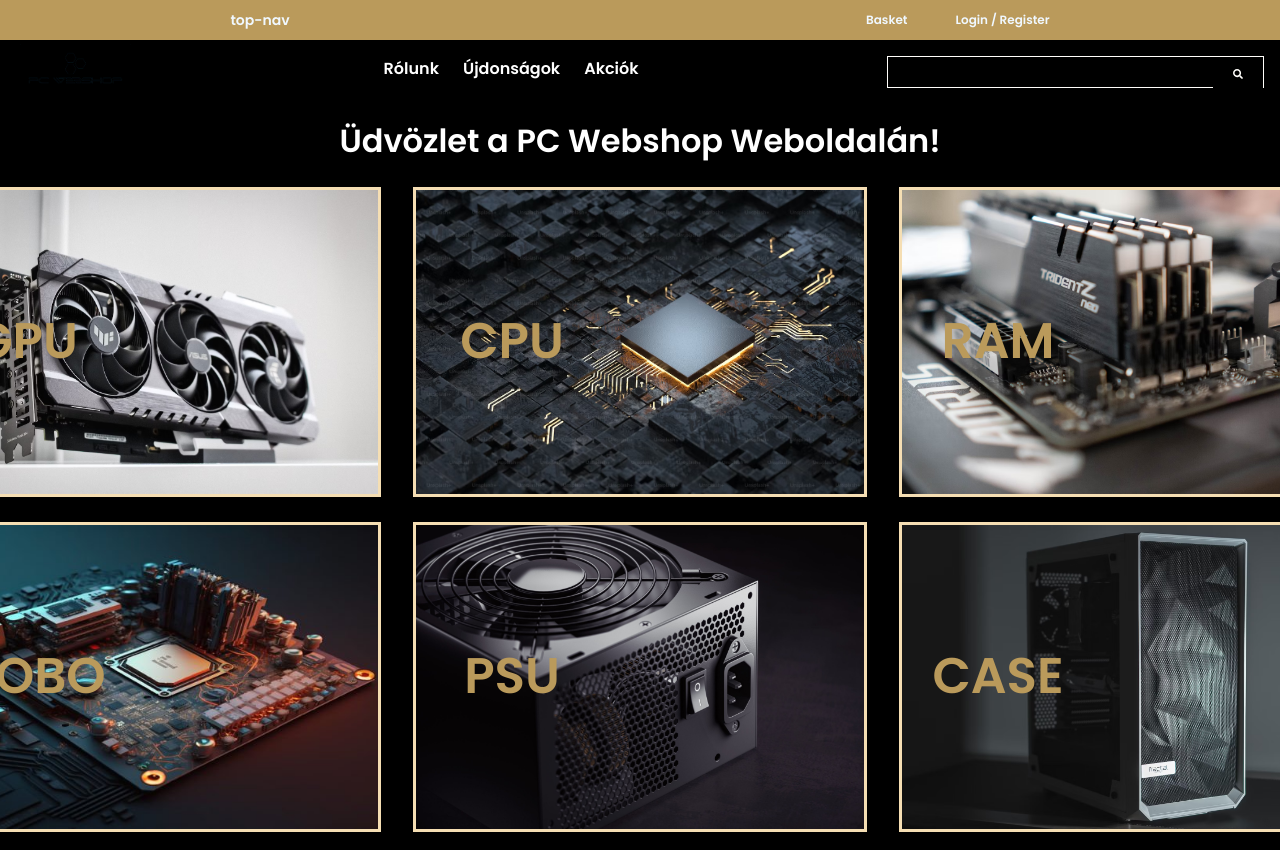
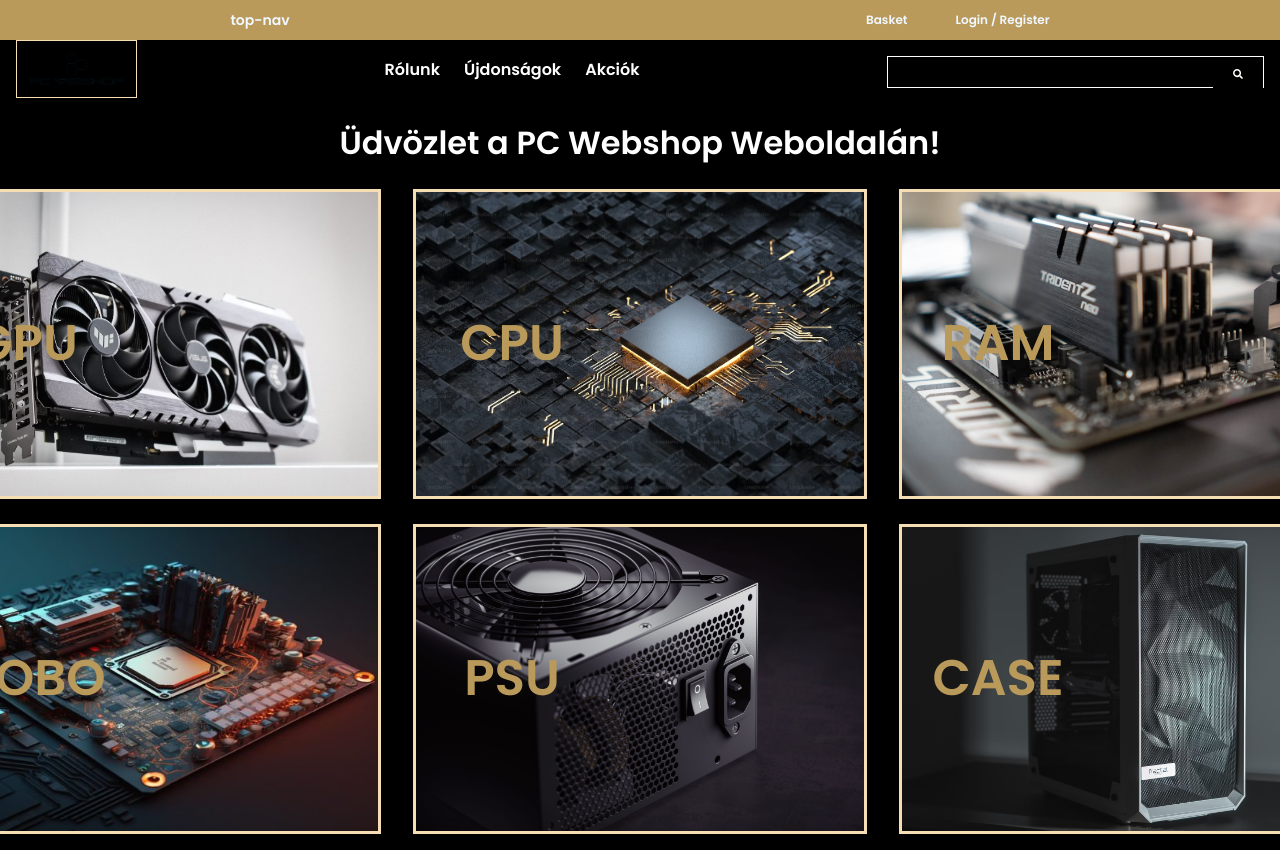
Before and after one commit to SzigetvariMark/pcweb, a React (Vite) app in the folder webshop/: page /home in a window 1280 px wide. Shown: the top 850 px of the page. Built offline with nearby package versions, Linux system fonts and the light colour scheme.

Commit message:
nav logo add border

```diff
--- a/webshop/src/pages/components/navbar/Navbar.css
+++ b/webshop/src/pages/components/navbar/Navbar.css
@@ -105,3 +105,7 @@
     padding-top: 3%;
     font-size: 10px;
 }
+
+.site-title {
+    border: 1px wheat solid;
+}
```
